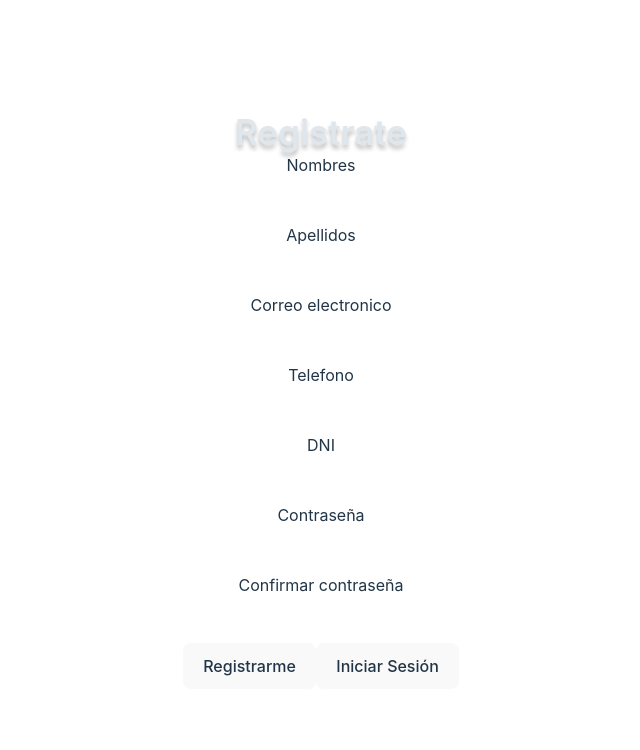
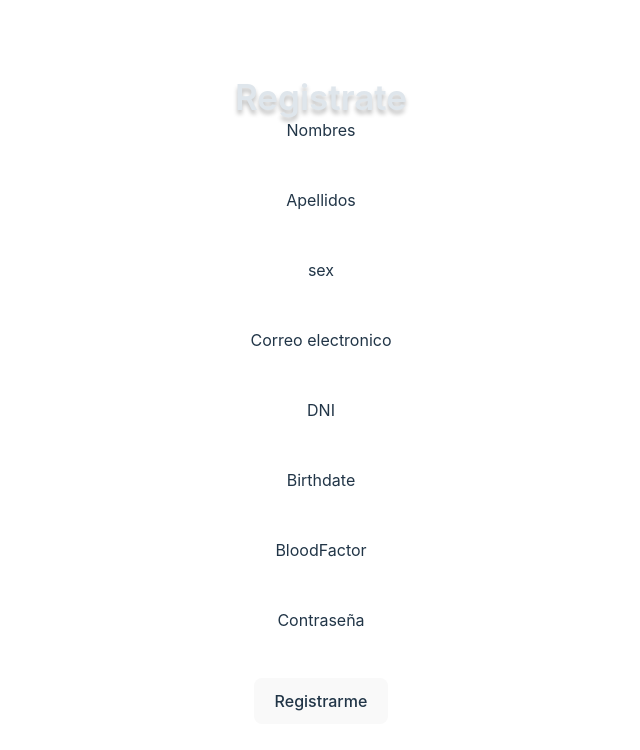
Before and after one commit to No-Country-simulation/h1-11-node-react-react, a React (Vite) app in the folder frontend/: page / in a window 1280 px wide. Shown: the top 750 px of the page, without its empty margins (319-959 px from the left). Built offline with nearby package versions, Linux system fonts and the light colour scheme.

Commit message:
backConnection

```diff
--- a/frontend/src/components/Register/FormRegister.jsx
+++ b/frontend/src/components/Register/FormRegister.jsx
@@ -1,70 +1,105 @@
-import { useForm } from 'react-hook-form'
-import { useAuthStore } from '../../hooks/useAuthStore'
+import { useForm } from "react-hook-form";
+import { useAuthStore } from "../../hooks/useAuthStore";
+// import { useState } from "react";
 
-// "name":"Diego",
-// "lastName": "Garay",
-// "password": "Abc123",
-// "email": "diegogaraycullas@gmail.com",
-// "birthdate": "02/10/1987",
-// "dni": "12345678",
-// "sex": "M",
-// "bloodFactor": "O+"
-
+// {
+//   "name":"Diego",
+//   "lastName": "Garay",
+//   "password": "Abc123",
+//   "email": "diegogaraycullaas@gmail.com",
+//   "birthdate": "02/10/1987",
+//   "dni": "12345675",
+//   "sex": "M",
+//   "bloodFactor": "O+"
+// }
 
 export default function FormRegister() {
-  const { startRegister } = useAuthStore()
+  // const [selected, setSelected] = useState('')
+  const { startRegister } = useAuthStore();
 
   const {
-    // register,
+    register,
     handleSubmit,
     // formState: { errors },
     // watch,
-    reset
+    reset,
   } = useForm({
     defaultValues: {
-      name: '',
-      lastName: '',
-      birthdate:'',
-      email: '',
-      dni:'',
-      bloodFactor:'',
-      password: '',
-      confirmPassword: '',
+      name: "",
+      lastName: "",
+      password: "",
+      birthdate: "",
+      email: "",
+      dni: "",
+      sex: "",
+      bloodFactor: "",
+      // confirmPassword: '',
     },
-    mode: 'onChange'
-  })
+    mode: "onChange",
+  });
 
-  const onSubmit = handleSubmit(data => {
-
+  const onSubmit = handleSubmit((data) => {
     startRegister({
-        companyName: data.companyName,
-        name: data.name,
-        lastName: data.lastName,
-        email: data.email,
-        password: data.password
-      })
-      console.log(data)
-    reset()
-  })
-
-
+      name: data.name,
+      lastName: data.lastName,
+      email: data.email,
+      password: data.password,
+      birthdate:data.birthdate,
+      dni: data.dni,
+      sex: data.sex,
+      bloodFactor:data.bloodFactor,
+    });
+    console.log(data);
+    reset();
+  });
 
   return (
     <form
-    onSubmit={onSubmit} className="flex flex-col items-center justify-center w-full mb-16 text-blue">
+      onSubmit={onSubmit}
+      className="flex flex-col items-center justify-center w-full mb-16 text-blue"
+    >
+
+       {/* {-----------------------------------------------------------------------------------------------------------} */}
       <label htmlFor="name">Nombres</label>
       <div className="w-full input-container">
         <input
-          className="w-full textField"
-          type="text"
-          id="name"
-          name="name"
-        />
+        {...register('name', {
+          required: {
+            value: true,
+            message: 'El nombre de la empresa es obligatorio.'
+          },
+          minLength: {
+            value: 2,
+            message: 'El nombre de la empresa no es válido.'
+          },
+          maxLength: {
+            value: 50,
+            message: 'El nombre de la empresa no es válido.'
+          }
+        })}
+          // placeholder={selected == 'name' ? '' : 'Nombre de la empresa...'}
+        className="w-full textField" type="text" id="name" name="name" />
       </div>
+
+       {/* {-----------------------------------------------------------------------------------------------------------} */}
 
       <label htmlFor="lastName">Apellidos</label>
       <div className="w-full input-container">
         <input
+          {...register('lastName', {
+            required: {
+              value: true,
+              message: 'El nombre de la empresa es obligatorio.'
+            },
+            minLength: {
+              value: 2,
+              message: 'El nombre de la empresa no es válido.'
+            },
+            maxLength: {
+              value: 50,
+              message: 'El nombre de la empresa no es válido.'
+            }
+          })}
           className="w-full textField"
           type="text"
           id="lastName"
@@ -72,44 +107,116 @@ export default function FormRegister() {
         />
       </div>
 
+
+
+      <label htmlFor="sex">sex</label>
+      <div className="w-full input-container">
+        <input
+          {...register('sex', {
+            required: {
+              value: true,
+              message: 'El nombre de la empresa es obligatorio.'
+            }
+
+          })}
+          className="w-full textField"
+          type="text"
+          id="sex"
+          name="sex"
+        />
+      </div>
+
+       {/* {-----------------------------------------------------------------------------------------------------------} */}
+
       <label htmlFor="email">Correo electronico</label>
       <div className="w-full input-container">
         <input
+           {...register('email', {
+            required: {
+              value: true,
+              message: 'El correo electrónico es obligatorio'
+            }
+          })}
           className="w-full textField"
           type="email"
           id="email"
           name="email"
         />
       </div>
-      <label htmlFor="phone">Telefono</label>
-      <div className="w-full input-container">
-        <input className="w-full textField" type="tel" id="phone" name="phone" />
-      </div>
+
+       {/* {-----------------------------------------------------------------------------------------------------------} */}
+
       <label htmlFor="dni">DNI</label>
       <div className="w-full input-container">
-        <input className="w-full textField" type="number" id="dni" name="dni" />
+        <input
+         {...register('dni', {
+          required: {
+            value: true,
+            message: 'El correo electrónico es obligatorio'
+          }
+        })}
+          className="w-full textField"
+          type="number"
+          id="dni"
+          name="dni"
+        />
       </div>
+
+       {/* {-----------------------------------------------------------------------------------------------------------} */}
+      <label htmlFor="birthdate">Birthdate</label>
+      <div className="w-full input-container">
+        <input
+         {...register('birthdate', {
+          required: {
+            value: true,
+            message: 'El correo electrónico es obligatorio'
+          }
+        })}
+         className="w-full textField" type="number" id="birthdate" name="birthdate" />
+      </div>
+       {/* {-----------------------------------------------------------------------------------------------------------} */}
+       <label htmlFor="BloodFactor">BloodFactor</label>
+      <div className="w-full input-container">
+        <input
+          {...register('bloodFactor', {
+            required: {
+              value: true,
+              message: 'El correo electrónico es obligatorio'
+            }
+          })}
+          className="w-full textField" type="text" id="bloodFactor" name="bloodFactor" />
+      </div>
+       {/* {-----------------------------------------------------------------------------------------------------------} */}
 
       <label htmlFor="password">Contraseña</label>
       <div className="w-full input-container">
-        <input className="w-full textField" type="password" id="password" />
+        <input
+
+
+        {...register('password', {
+          required: {
+            value: true,
+            message: 'La contraseña es obligatoria'
+          },
+
+        })}className="w-full textField" type="password" id="password" />
       </div>
 
-      <label htmlFor="password">Confirmar contraseña</label>
+      {/* <label htmlFor="password">Confirmar contraseña</label>
       <div className="w-full input-container">
         <input
           className="w-full textField"
           type="password"
           id="confirmPassword"
         />
-      </div>
+      </div> */}
 
       <button type="submit" className="block w-full mt-8 btn btn-template-1">
         Registrarme
       </button>
-      <button className="block w-full mt-4 btn btn-template-1">
+      {/* <button className="block w-full mt-4 btn btn-template-1">
         Iniciar Sesión
-      </button>
+      </button> */}
     </form>
   );
 }
--- a/frontend/src/hooks/useAuthStore.js
+++ b/frontend/src/hooks/useAuthStore.js
@@ -1,9 +1,9 @@
 import { useDispatch, useSelector } from 'react-redux'
 // import Swal from 'sweetalert2'
-import { useNavigate } from 'react-router-dom'
+// import { useNavigate } from 'react-router-dom'
 
 // import { pageApi } from '../api/PageApi'
-import { clearErrorMessage, onChecking, onLogin, onLogout } from '../store/auth/authSlice'
+import {  onChecking } from '../store/auth/authSlice'
 import axios from 'axios'
 
 export const useAuthStore = () => {
@@ -11,31 +11,35 @@ export const useAuthStore = () => {
   const dispatch = useDispatch()
 
 
-  const navigateTo = useNavigate()
+  // const navigateTo = useNavigate()
+
 
   const startRegister = async User => {
     dispatch(onChecking())
     try {
       const { data } = await axios.post(`${import.meta.env.VITE_API_URL}/auth/register`, {
-        ...User
+
+        ...User,
       })
-      localStorage.setItem('token', data.token)
-      localStorage.setItem('token-init-date', new Date().getTime())
-      dispatch(onLogin({ name: data.user.name, uid: data.user.id }))
+      console.log(User)
+      console.log(data)
+      // localStorage.setItem('token', data.token)
+      // localStorage.setItem('token-init-date', new Date().getTime())
+      // dispatch(onLogin({ name: data.user.name, uid: data.user.id }))
       console.log('Usuario creado correctamente', 'success')
       // Swal.fire('Usuario correctamente registrado!')
-      navigateTo(`/dashboard`)
+      // navigateTo(`/dashboard`)
     } catch (error) {
       // Swal.fire({
       //   icon: 'error',
       //   title: 'Oops...',
       //   text: error.response.data?.details
       // })
-      console.log('Error al crear usuario', error.response.data?.details, 'error')
-      dispatch(onLogout(error.response.data?.msg || 'add valid email or password'))
-      setTimeout(() => {
-        dispatch(clearErrorMessage())
-      }, 10)
+      console.log('Error al crear usuario', error.message)
+      // dispatch(onLogout(error.response.data?.msg || 'add valid email or password'))
+      // setTimeout(() => {
+      //   dispatch(clearErrorMessage())
+      // }, 10)
     }
   }
 
```
Also changed, not shown: 1 other file (tests, documents, lock files or other folders).
